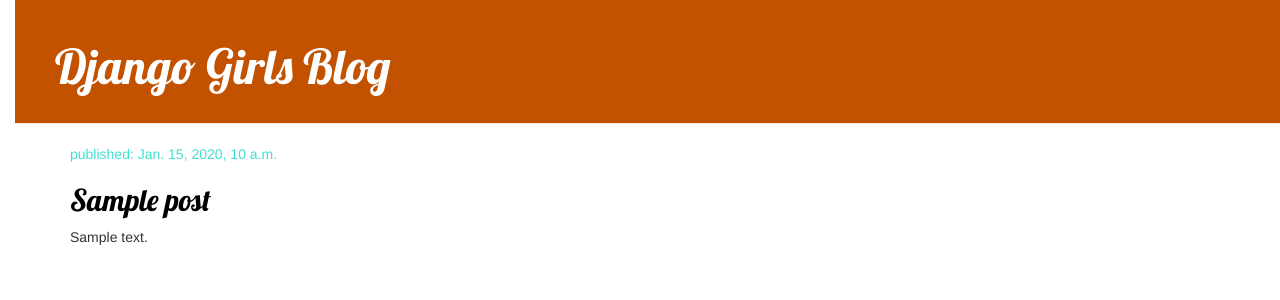
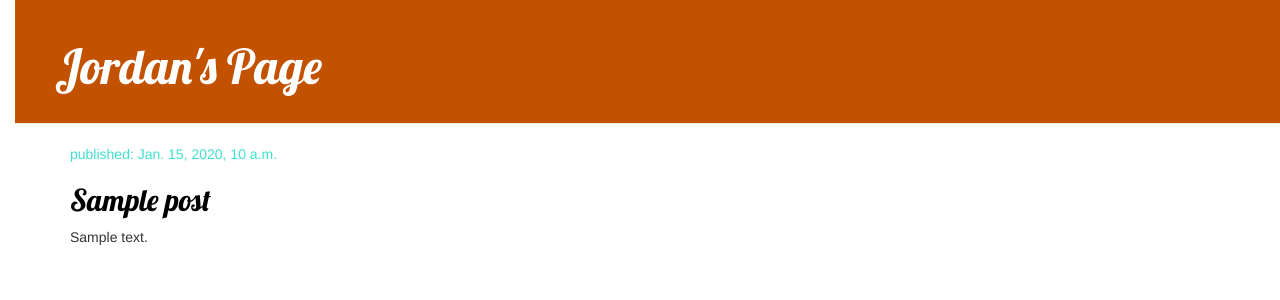
Before and after one commit to JordanC-137/my-first-blog, a Django app: page / in a window 1280 px wide. Shown: the top 300 px of the page. Run offline with Django 3.2, Linux system fonts and the light colour scheme; tables that the repository leaves empty hold one stand-in row (values such as "Sample post"); some libraries are stand-ins or nearby versions.

Commit message:
Changed title

```diff
--- a/blog/templates/blog/base.html
+++ b/blog/templates/blog/base.html
@@ -5,11 +5,11 @@
     <link rel="stylesheet" href="//maxcdn.bootstrapcdn.com/bootstrap/3.2.0/css/bootstrap-theme.min.css">
     <link href="//fonts.googleapis.com/css?family=Lobster&subset=latin,latin-ext" rel="stylesheet" type="text/css">
     <link rel="stylesheet" href="{% static 'css/blog.css' %}">
-    <title>Django Girls blog</title>
+    <title>Jordan's Page</title>
 </head>
 <body>
     <div class="page-header">
-    <h1><a href="/">Django Girls Blog</a></h1>
+    <h1><a href="/">Jordan's Page</a></h1>
     </div>
     <div class="content container">
         <div class="row">
```
